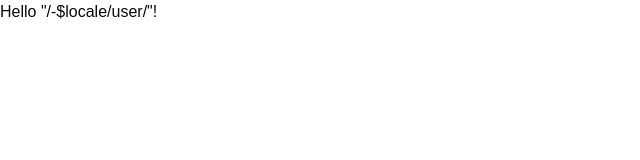
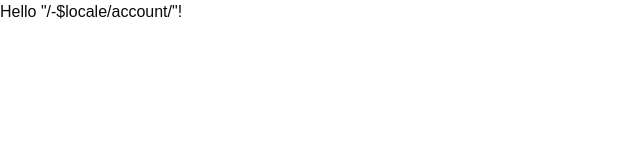
Before and after one commit to florixak/rtsoft-clothing-eshop, a React (Vite) app: page /account in a window 1280 px wide. Shown: the top 160 px of the page, without its empty margins (0-640 px from the left). Built offline with nearby package versions, Linux system fonts and the light colour scheme.

Commit message:
fix: path name

```diff
--- a/src/routes/{-$locale}/account/index.tsx
+++ b/src/routes/{-$locale}/account/index.tsx
@@ -5,5 +5,5 @@ export const Route = createFileRoute("/{-$locale}/account/")({
 });
 
 function RouteComponent() {
-  return <div>Hello "/-$locale/user/"!</div>;
+  return <div>Hello "/-$locale/account/"!</div>;
 }
```
